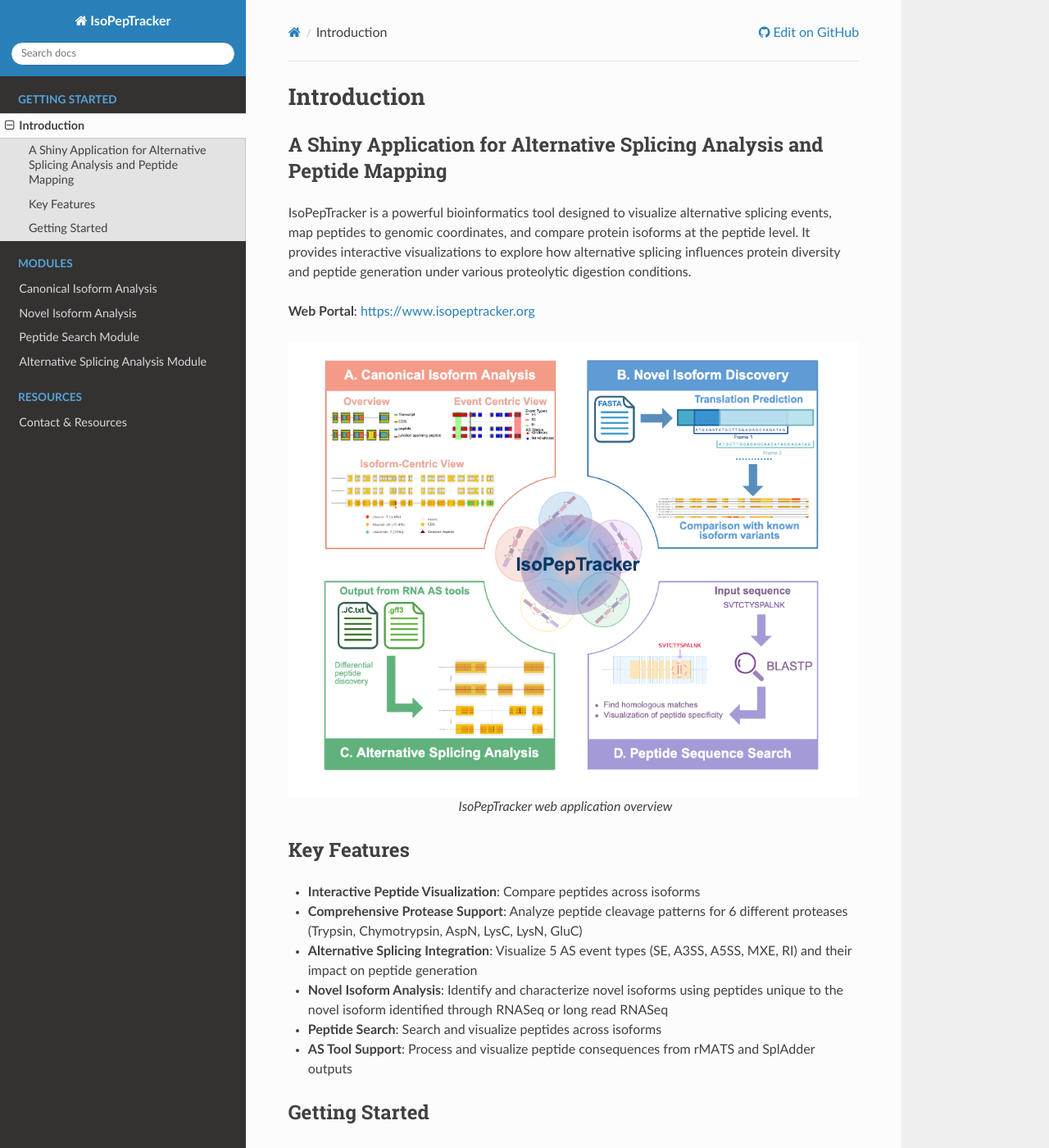
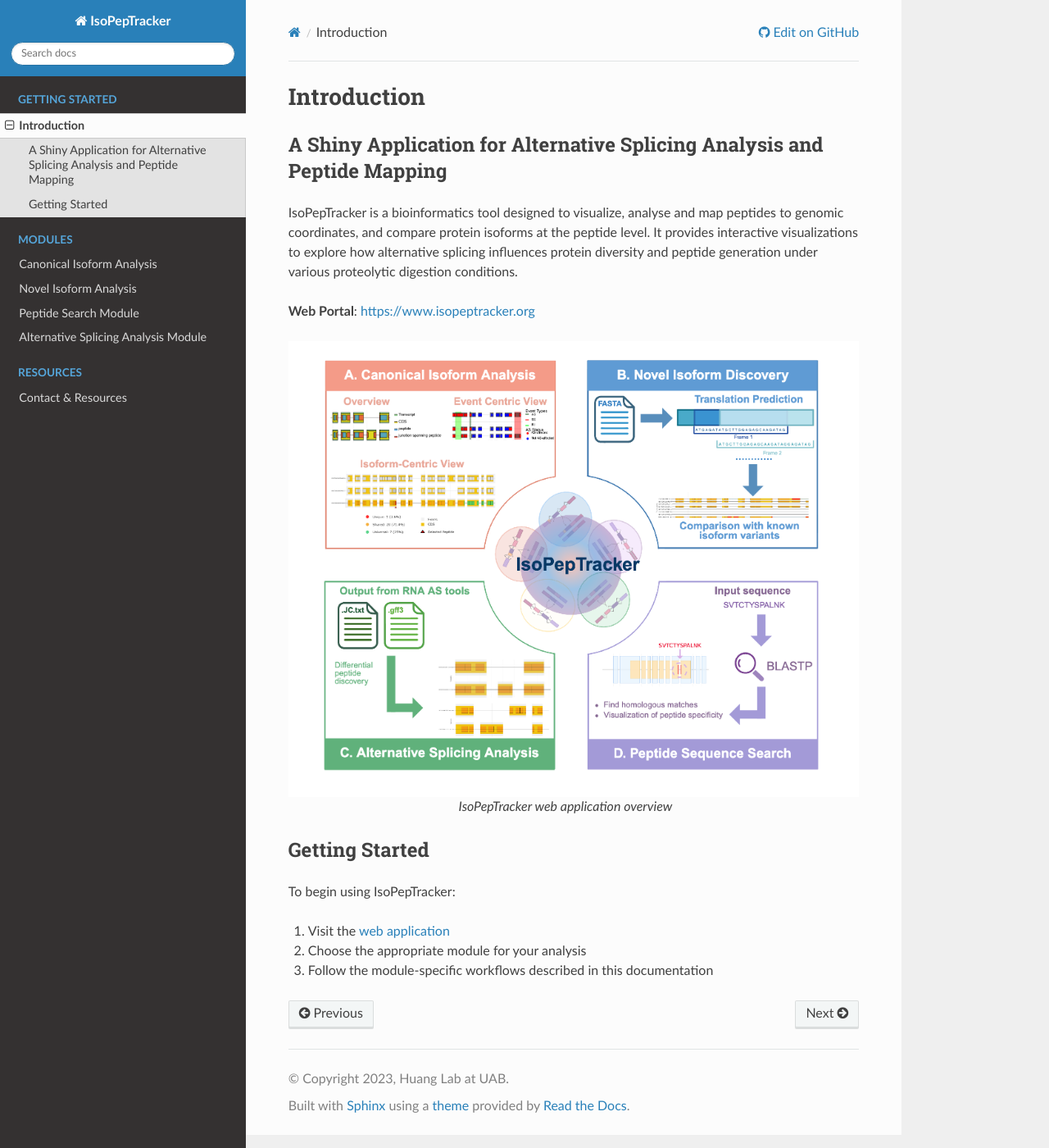
Before and after one commit to arafmahmud/isopeptracker-docs, a Sphinx documentation site: the page built from docs/source/getting-started/introduction.rst, in a window 1280 px wide and 1400 px high. Shown: the whole window at 82% size. Built offline with Sphinx 7.4.7 and the Read the Docs theme 3.1.0, drawn with Linux system fonts in a browser that asks for light colours.

Commit message:
Clean up introduction and canonical module documentation
Simplify introduction text, remove Key Features section, reorder
analysis parameters figure, and tighten canonical module descriptions
and captions.

```diff
--- a/docs/source/getting-started/introduction.rst
+++ b/docs/source/getting-started/introduction.rst
@@ -4,7 +4,7 @@
 A Shiny Application for Alternative Splicing Analysis and Peptide Mapping
 --------------------------------------------------------------------------
 
-IsoPepTracker is a powerful bioinformatics tool designed to visualize alternative splicing events, map peptides to genomic coordinates, and compare protein isoforms at the peptide level. It provides interactive visualizations to explore how alternative splicing influences protein diversity and peptide generation under various proteolytic digestion conditions.
+IsoPepTracker is a bioinformatics tool designed to visualize, analyse and map peptides to genomic coordinates, and compare protein isoforms at the peptide level. It provides interactive visualizations to explore how alternative splicing influences protein diversity and peptide generation under various proteolytic digestion conditions.
 
 **Web Portal**: https://www.isopeptracker.org
 
@@ -16,15 +16,7 @@
    IsoPepTracker web application overview
 
 
-Key Features
-------------
 
-* **Interactive Peptide Visualization**: Compare peptides across isoforms
-* **Comprehensive Protease Support**: Analyze peptide cleavage patterns for 6 different proteases (Trypsin, Chymotrypsin, AspN, LysC, LysN, GluC)
-* **Alternative Splicing Integration**: Visualize 5 AS event types (SE, A3SS, A5SS, MXE, RI) and their impact on peptide generation
-* **Novel Isoform Analysis**: Identify and characterize novel isoforms using peptides unique to the novel isoform identified through RNASeq or long read RNASeq
-* **Peptide Search**: Search and visualize peptides across isoforms
-* **AS Tool Support**: Process and visualize peptide consequences from rMATS and SplAdder outputs
 
 Getting Started
 ---------------
```
Also changed, not shown: docs/source/modules/canonical-isoform-analysis.rst (+8 -22 lines).
